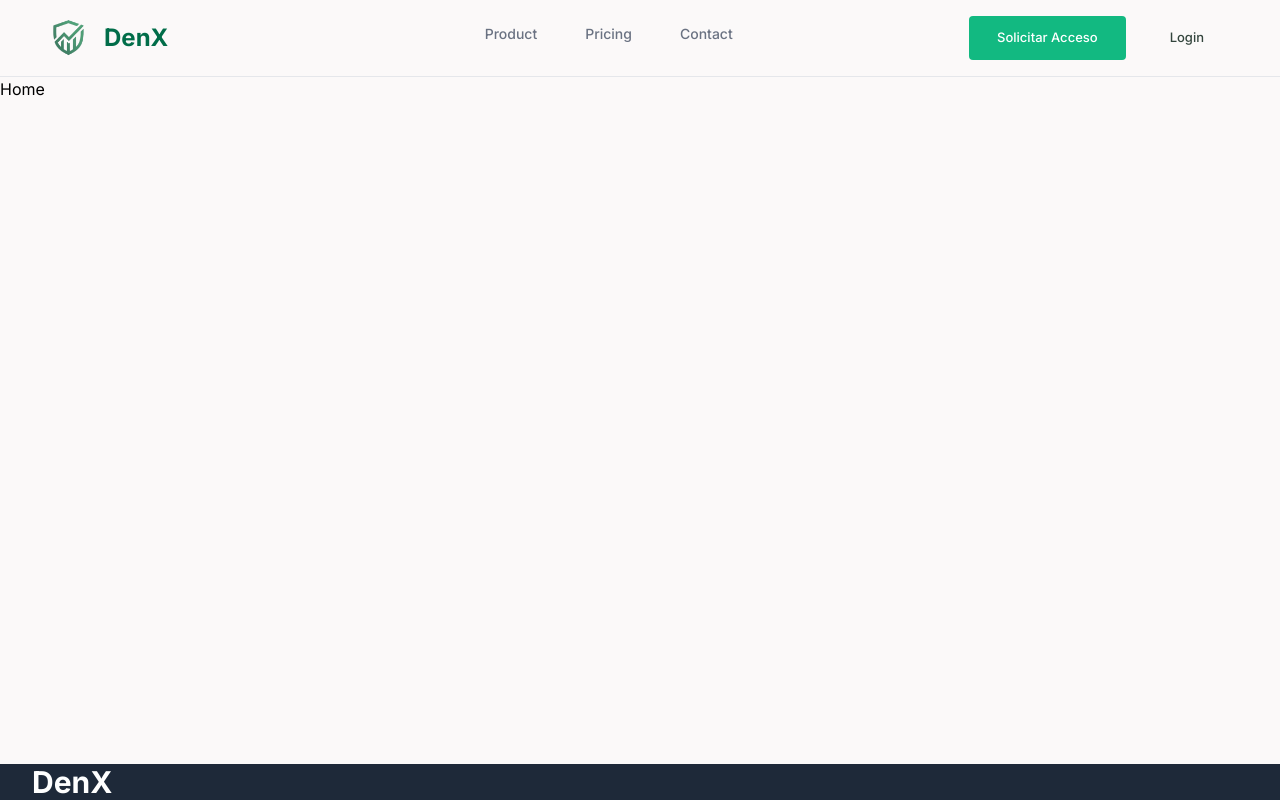
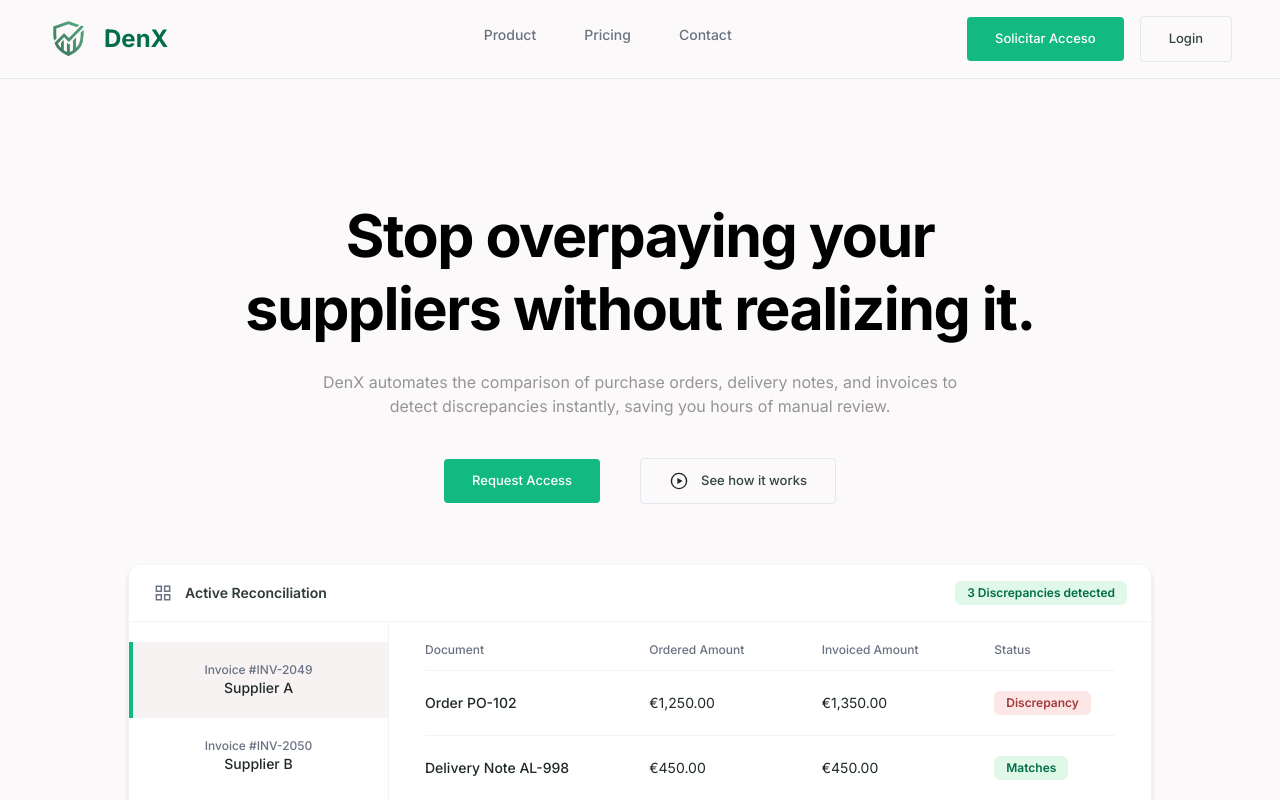
Before and after one commit to alealonso17/DenX---Landing-Page, a React (Vite) app: page /product in a window 1280 px wide. Shown: the top 800 px of the page. Built offline with nearby package versions, Linux system fonts and the light colour scheme.

Commit message:
app demo card added to product page

```diff
--- /dev/null
+++ b/src/assets/svg/PlayIcon.tsx
@@ -0,0 +1,44 @@
+import React from "react";
+
+interface PlayButtonProps {
+  size?: number;
+  color?: string;
+  strokeWidth?: number;
+  onClick?: () => void;
+}
+
+const PlayButton: React.FC<PlayButtonProps> = ({
+  size = 80,
+  color = "#222",
+  strokeWidth = 7,
+  onClick,
+}) => {
+  return (
+    <svg
+      width={size}
+      height={size}
+      viewBox="0 0 100 100"
+      fill="none"
+      xmlns="http://www.w3.org/2000/svg"
+      onClick={onClick}
+      style={{ cursor: onClick ? "pointer" : "default" }}
+    >
+      {/* Círculo */}
+      <circle
+        cx="50"
+        cy="50"
+        r="38"
+        stroke={color}
+        strokeWidth={strokeWidth}
+      />
+
+      {/* Icono play */}
+      <path
+        d="M42 35L68 50L42 65V35Z"
+        fill={color}
+      />
+    </svg>
+  );
+};
+
+export default PlayButton;
--- /dev/null
+++ b/src/components/layout/product-page/ProductHero.tsx
@@ -0,0 +1,15 @@
+import Button from "../ui/Button";
+import PlayIcon from "../../../assets/svg/PlayIcon";
+
+export default function ProductHero() {
+    return(
+        <section className='w-full h-auto flex flex-col items-center justify-center'>
+            <h1 className='font-display-lg text-display-lg md:text-[59px] font-bold tracking-tight text-neutral-primary mb-6 max-w-4xl mx-auto leading-tight text-center pt-30'>Stop overpaying your <br /> suppliers without realizing it.</h1>
+            <p className='text-center opacity-40 font-body-lg text-body-lg text-neutral-secondary mb-10 max-w-2xl mx-auto'>DenX automates the comparison of purchase orders, delivery notes, and invoices to detect discrepancies instantly, saving you hours of manual review.</p>
+            <div className='flex items-center justify-center gap-10'>
+                <Button text='Request Access' type='primary' />
+                <Button text='See how it works' type='outline' icon={<PlayIcon size={20} />} />
+            </div>
+        </section>
+    )
+}
--- /dev/null
+++ b/src/components/layout/product-page/ProductSoftwareCard.tsx
@@ -0,0 +1,97 @@
+
+const invoices = [
+    { id: "INV-2049", supplier: "Supplier A", active: true },
+    { id: "INV-2050", supplier: "Supplier B", active: false },
+];
+
+const reconciliationRows = [
+    {
+        document: "Order PO-102",
+        orderedAmount: "€1,250.00",
+        invoicedAmount: "€1,350.00",
+        status: "Discrepancy",
+    },
+    {
+        document: "Delivery Note AL-998",
+        orderedAmount: "€450.00",
+        invoicedAmount: "€450.00",
+        status: "Matches",
+    },
+];
+
+export default function ProductSoftwareCard() {
+    return(
+        <div className='w-[80%] max-w-6xl overflow-hidden rounded-xl bg-white shadow-md mt-15 mb-30 border border-gray-100'>
+            <div className='flex items-center justify-between border-b border-gray-100 px-6 py-4'>
+                <div className='flex items-center gap-3'>
+                    <svg
+                        aria-hidden="true"
+                        className='h-5 w-5 text-gray-500'
+                        fill="none"
+                        viewBox="0 0 24 24"
+                    >
+                        <path d="M4 4h6v6H4V4Z" stroke="currentColor" strokeWidth="1.8" />
+                        <path d="M14 4h6v6h-6V4Z" stroke="currentColor" strokeWidth="1.8" />
+                        <path d="M4 14h6v6H4v-6Z" stroke="currentColor" strokeWidth="1.8" />
+                        <path d="M14 14h6v6h-6v-6Z" stroke="currentColor" strokeWidth="1.8" />
+                    </svg>
+                    <h2 className='text-sm font-semibold text-[#2F3B36]'>Active Reconciliation</h2>
+                </div>
+
+                <span className='rounded-md bg-[#DFF8E8] px-3 py-1 text-xs font-semibold text-[#016D49]'>
+                    3 Discrepancies detected
+                </span>
+            </div>
+
+            <div className='grid grid-cols-[260px_1fr]'>
+                <aside className='border-r border-gray-100 py-5'>
+                    {invoices.map((invoice) => (
+                        <div
+                            key={invoice.id}
+                            className={`relative px-8 py-5 text-center ${
+                                invoice.active ? "bg-[#F7F3F3]" : "bg-white"
+                            }`}
+                        >
+                            {invoice.active && (
+                                <span className='absolute left-0 top-0 h-full w-1 bg-[#12B981]' />
+                            )}
+                            <p className='text-xs font-medium text-gray-500'>Invoice #{invoice.id}</p>
+                            <p className='text-sm font-medium text-[#1F2925]'>{invoice.supplier}</p>
+                        </div>
+                    ))}
+                </aside>
+
+                <div className='px-9 py-5'>
+                    <div className='grid grid-cols-[1.3fr_1fr_1fr_0.7fr] border-b border-gray-100 pb-3 text-xs font-medium text-gray-500'>
+                        <span>Document</span>
+                        <span>Ordered Amount</span>
+                        <span>Invoiced Amount</span>
+                        <span>Status</span>
+                    </div>
+
+                    <div>
+                        {reconciliationRows.map((row) => (
+                            <div
+                                key={row.document}
+                                className='grid grid-cols-[1.3fr_1fr_1fr_0.7fr] items-center border-b border-gray-100 py-5 last:border-b-0'
+                            >
+                                <span className='text-sm font-medium text-[#1F2925]'>{row.document}</span>
+                                <span className='font-mono text-sm text-[#1F2925]'>{row.orderedAmount}</span>
+                                <span className='font-mono text-sm text-[#1F2925]'>{row.invoicedAmount}</span>
+                                <span
+                                    className={`w-fit rounded-md px-3 py-1 text-xs font-semibold ${
+                                        row.status === "Discrepancy"
+                                            ? "bg-[#FCE6E6] text-[#A33A3A]"
+                                            : "bg-[#DFF8E8] text-[#016D49]"
+                                    }`}
+                                >
+                                    {row.status}
+                                </span>
+                            </div>
+                        ))}
+                    </div>
+                </div>
+            </div>
+        </div>
+    )
+}
--- a/src/components/layout/ui/Button.tsx
+++ b/src/components/layout/ui/Button.tsx
@@ -3,21 +3,23 @@
 type ButtonProps = {
     text: string;
     type: ButtonVariant;
+    icon?: React.ReactNode;
 };
 
 const buttonStyles: Record<ButtonVariant, string> = {
     primary: "bg-[#12B981] text-white  rounded cursor-pointer hover:bg-[#016D49]",
-    secondary: "bg-[#F4F0F0] text-[#33453D]  rounded cursor-pointer hover:bg-[#E4E0E0]",
+    secondary: "bg-[#F4F0F0] text-[#33453D]  rounded cursor-pointer hover:bg-[#E0E0E0]",
     inverted: "bg-[#2F2D2D] text-white  rounded cursor-pointer hover:bg-[#1A1818]",
-    outline: "bg-transparent text-[#33453D]  rounded cursor-pointer hover:bg-[#E4E0E0]",
+    outline: "bg-transparent text-[#33453D]  rounded cursor-pointer hover:bg-[#E0E0E0] border-[#E2E8F0] border",
 };
 
-export default function Button({ text, type }: ButtonProps) {
+export default function Button({ text, type, icon}: ButtonProps) {
     return (
         <button
             type="button"
             className={`inline-flex text-[13px] items-center justify-center px-7 py-3 font-medium transition-colors duration-200  ${buttonStyles[type]}`}
         >
+            {icon && <div className='mr-3'>{icon}</div>}
             {text}
         </button>
     )
--- a/src/pages/Product.tsx
+++ b/src/pages/Product.tsx
@@ -1,5 +1,12 @@
+import ProductHero from "../components/layout/product-page/ProductHero";
+import ProductSoftwareCard from "../components/layout/product-page/ProductSoftwareCard";
+
+
 export default function Home(){
     return(
-        <h1>Home</h1>
+        <main className='flex flex-col items-center justify-center'>
+            <ProductHero />
+            <ProductSoftwareCard />
+        </main>
     )
 }
```
